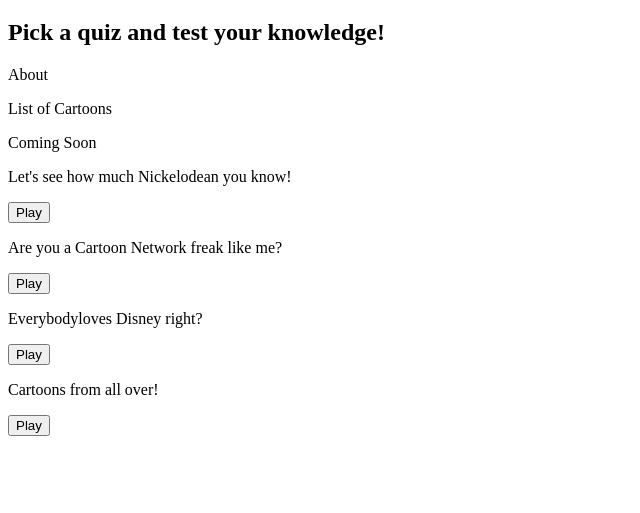
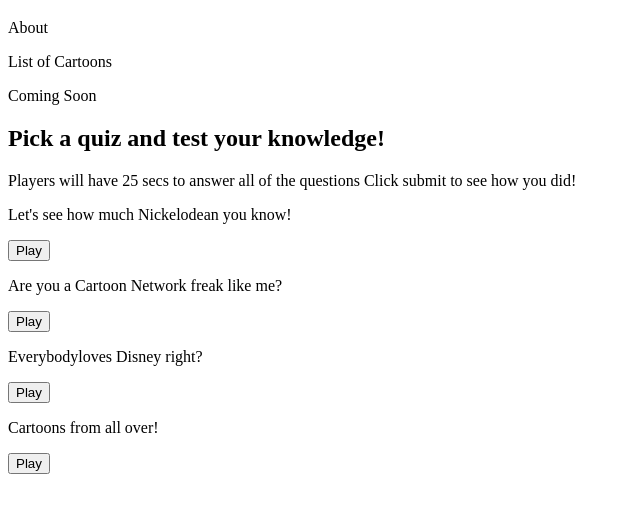
Before and after one commit to gfou20/90s-Quiz-Game, a plain HTML site: page index.html in a window 1280 px wide. Shown: the part 61-574 px from the top of the page, without its empty margins (0-640 px from the left). Drawn offline with Linux system fonts and the light colour scheme.

Commit message:
add id rules to clarify game

```diff
--- a/index.html
+++ b/index.html
@@ -8,13 +8,16 @@
 </head>
 <body>
   <h1>All about the 90s Cartoons!</h1>
-  <h2>Pick a quiz and test your knowledge!</h2>
   <nav id="navbar">
     <p>About</p>
     <p>List of Cartoons</p>
     <p>Coming Soon</p>
   </nav>
-  <main id="quizzes-rules">
+  <div id="rules">
+    <h2>Pick a quiz and test your knowledge!</h2>
+    <p>Players will have 25 secs to answer all of the questions Click submit to see how you did!</p>
+  </div>
+  <main id="quizzes">
     <div id="nickelodean">
       <p>Let's see how much Nickelodean you know!</p>
       <button id="nick-btn">Play</button>
```
